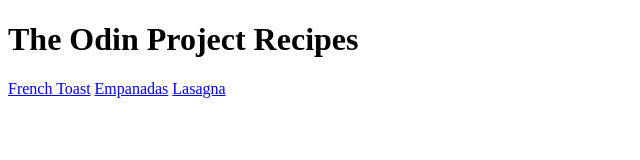
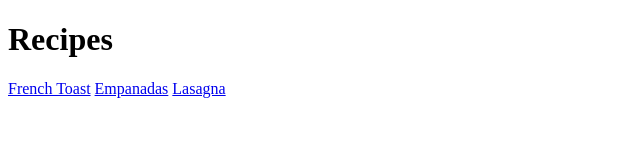
Before and after one commit to itsaxiis/odin-recipes, a plain HTML site: page index.html in a window 1280 px wide. Shown: the whole page, without its empty margins (0-640 px from the left). Drawn offline with Linux system fonts and the light colour scheme.

```diff
--- a/index.html
+++ b/index.html
@@ -7,7 +7,7 @@
     <title>Recipes</title>
 </head>
 <body>
-    <h1>The Odin Project Recipes</h1>
+    <h1>Recipes</h1>
     <a href="./recipes/french-toast.html">French Toast</a>
     <a href="./recipes/empanadas.html">Empanadas</a>
     <a href="./recipes/lasagna.html">Lasagna</a>
```
